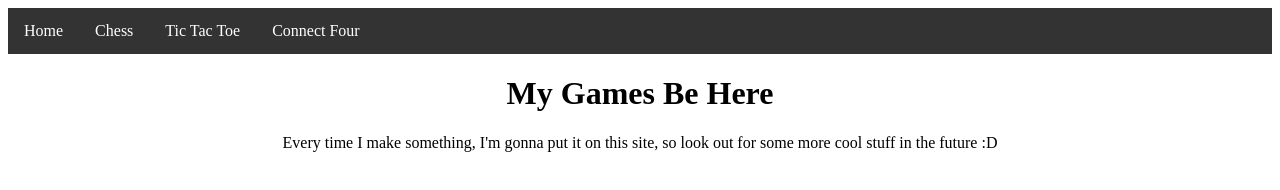
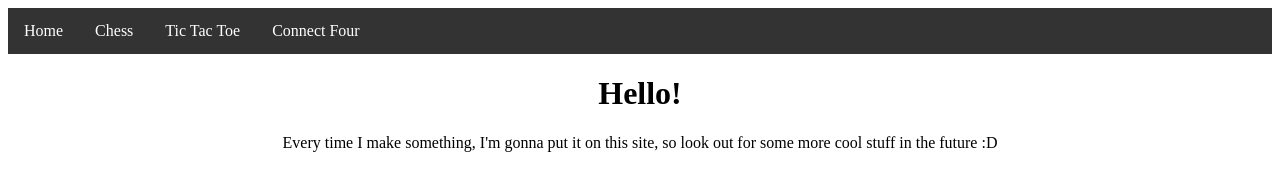
Before and after one commit to MotoDragon/MotoDragonMLM.github.io, a plain HTML site: page index.html in a window 1280 px wide. Drawn offline with Linux system fonts and the light colour scheme.

Commit message:
Update index.html

```diff
--- a/index.html
+++ b/index.html
@@ -36,7 +36,7 @@
 		</ul>
 
 		<center>
-			<h1>My Games Be Here</h1>
+			<h1>Hello!</h1>
 			<p>Every time I make something, I'm gonna put it on this site, so look out for some more cool stuff in the future :D</p>
 		</center>
 
```
